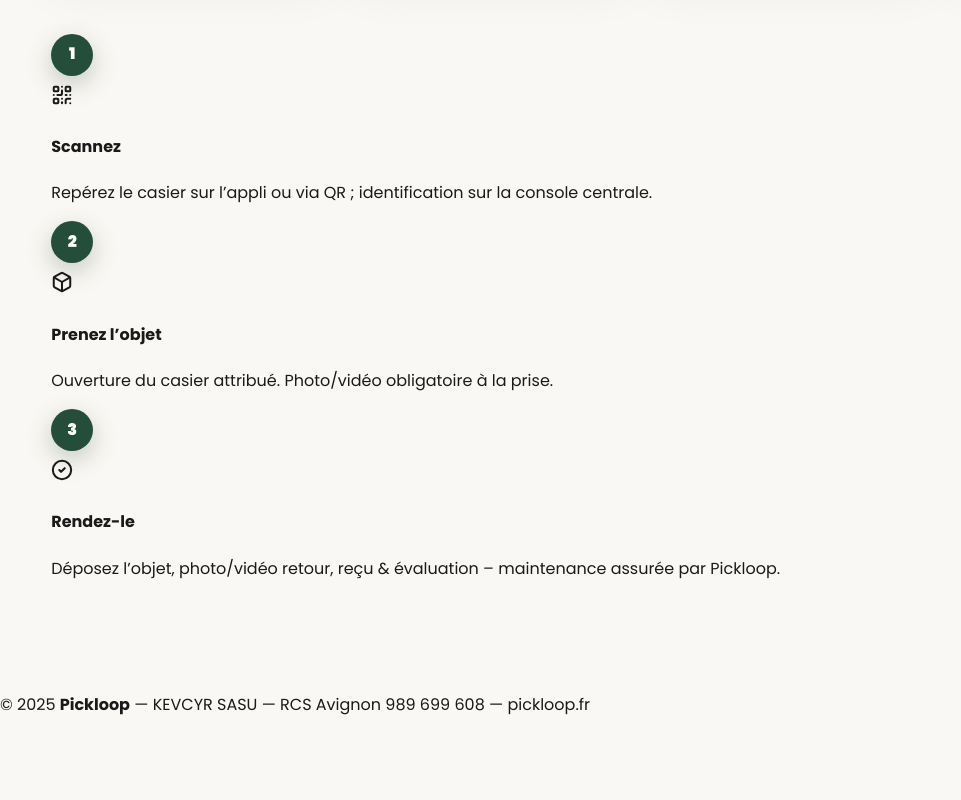
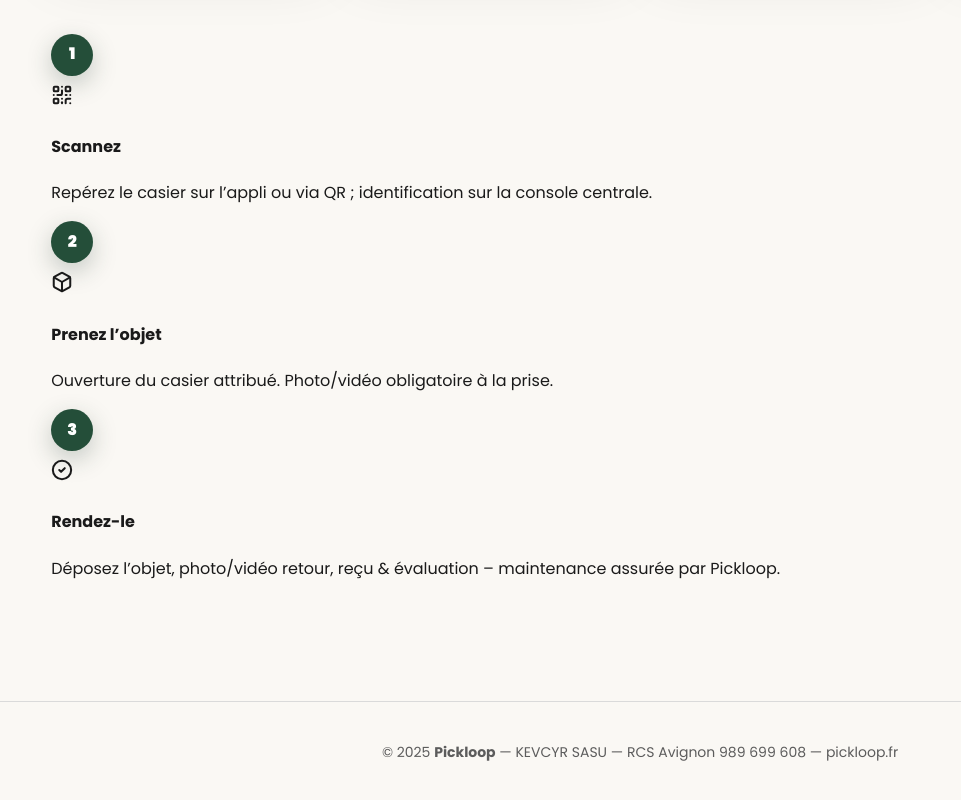
Before and after one commit to cyrcop/pickloop-site, a Next.js app: page / in a window 1280 px wide. Shown: the part 1170-1970 px from the top of the page, without its empty margins (0-961 px from the left). Before the commit the page ends 1904 px from the top, so only its background shows below. Built offline with nearby package versions, Linux system fonts and the light colour scheme; no server answers.

Commit message:
Update Footer.tsx

```diff
--- a/components/Footer.tsx
+++ b/components/Footer.tsx
@@ -1,10 +1,8 @@
 export default function Footer() {
   return (
-    <footer
-      id="contact"
-      className="text-center text-[var(--muted)] text-sm py-8 border-t border-[var(--border)] bg-[var(--fond)]"
-    >
-      <p className="px-4 leading-relaxed">
+    <footer id="contact" className="footer bg-[var(--fond)]">
+      <div className="mx-auto w-[min(1200px,92vw)] px-4 text-center">
+        <p className="text-[var(--muted)] text-sm leading-relaxed">
           © {new Date().getFullYear()} <strong>Pickloop</strong> — KEVCYR&nbsp;SASU — RCS&nbsp;Avignon&nbsp;989&nbsp;699&nbsp;608 —{" "}
           <a
             href="https://pickloop.fr"
@@ -15,6 +13,7 @@ export default function Footer() {
             pickloop.fr
           </a>
         </p>
+      </div>
     </footer>
   );
 }
```
Lines whose indentation alone changed are shown as unchanged.
